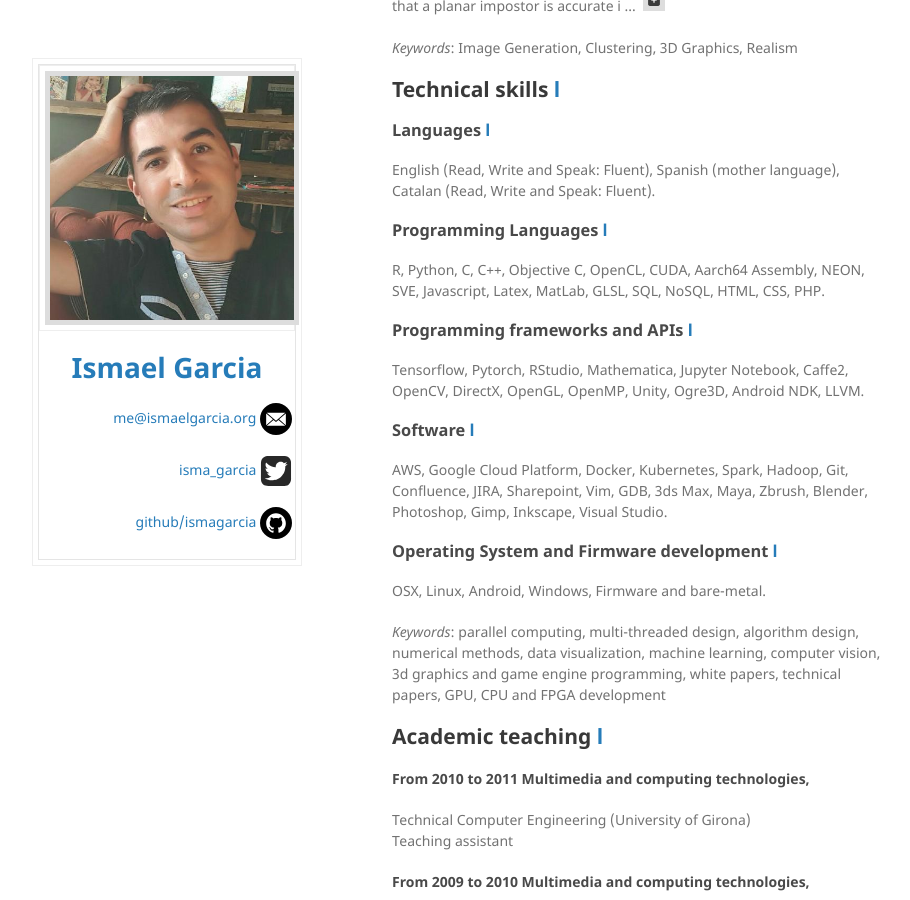
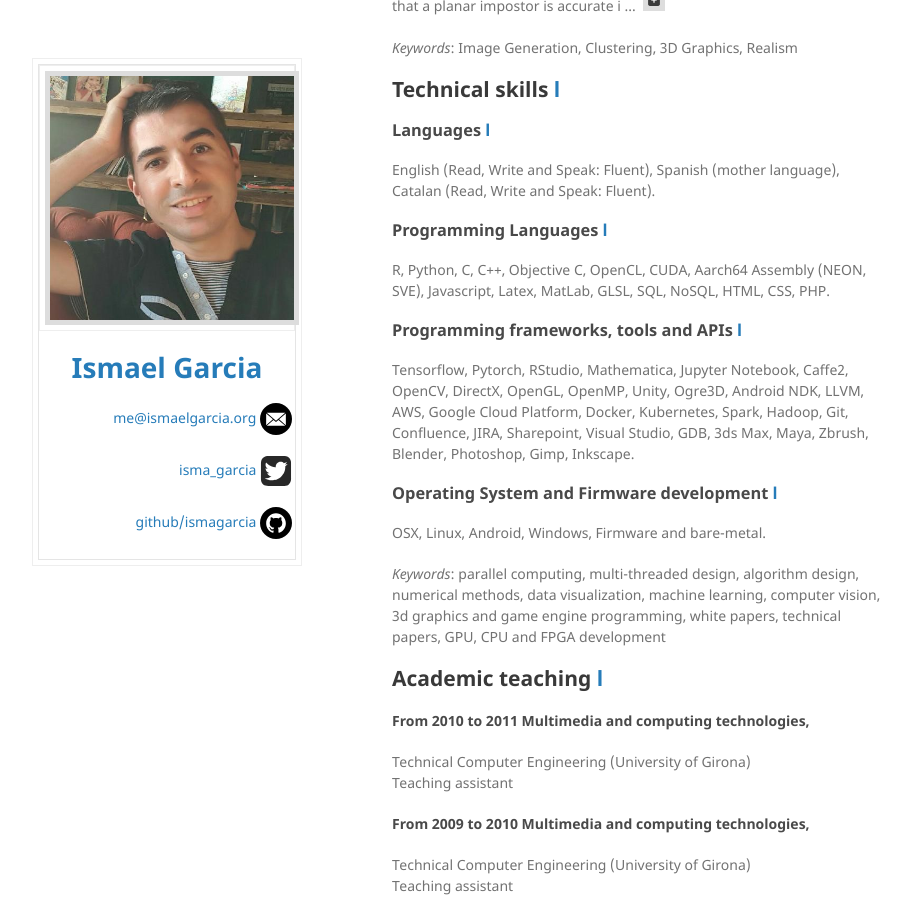
Before and after one commit to ismagarcia/me, a Jekyll site: the page built from index.md, in a window 1280 px wide and 900 px high, scrolled down 6807 px. Shown: the whole window, without its empty margins (178-1088 px from the left). Built offline with Jekyll 4.4.1, drawn with Linux system fonts in a browser that asks for light colours; nearby versions of some CDN libraries; the repository's description, which GitHub fills in, is left out.

Commit message:
Reorganising technical skills sections

```diff
--- a/index.md
+++ b/index.md
@@ -425,21 +425,19 @@ Spanish (mother language),
 Catalan (Read, Write and Speak: Fluent).
 
 ### Programming Languages [l](#programming-languages)
-R, Python, C, C++, Objective C, OpenCL, CUDA, Aarch64 Assembly, NEON, SVE, Javascript, Latex, MatLab, GLSL, SQL, NoSQL, HTML, CSS, PHP.
+R, Python, C, C++, Objective C, OpenCL, CUDA, Aarch64 Assembly (NEON, SVE), Javascript, Latex, MatLab, GLSL, SQL, NoSQL, HTML, CSS, PHP.
 
-### Programming frameworks and APIs [l](#programming-frameworks-and-apis)
+### Programming frameworks, tools and APIs [l](#programming-frameworks-tools-and-apis)
 
-Tensorflow, Pytorch, RStudio, Mathematica, Jupyter Notebook, Caffe2, OpenCV, DirectX, OpenGL, OpenMP, Unity, Ogre3D, Android NDK, LLVM.
-
-### Software [l](software)
-AWS, Google Cloud Platform, Docker, Kubernetes, Spark, Hadoop, Git, Confluence, JIRA, Sharepoint, Vim, GDB, 3ds Max, Maya, Zbrush, Blender, Photoshop, Gimp, Inkscape, Visual Studio.
+Tensorflow, Pytorch, RStudio, Mathematica, Jupyter Notebook, Caffe2, OpenCV, DirectX, OpenGL, OpenMP, Unity, Ogre3D, Android NDK, LLVM,
+AWS, Google Cloud Platform, Docker, Kubernetes, Spark, Hadoop, Git, Confluence, JIRA, Sharepoint, Visual Studio, GDB,
+3ds Max, Maya, Zbrush, Blender, Photoshop, Gimp, Inkscape.
 
 ### Operating System and Firmware development [l](#operating-system-and-firmware-development)
 
 OSX, Linux, Android, Windows, Firmware and bare-metal.
 
 _Keywords_: parallel computing, multi-threaded design, algorithm design, numerical methods, data visualization, machine learning, computer vision, 3d graphics and game engine programming, white papers, technical papers, GPU, CPU and FPGA development
-
 
 ## Academic teaching [l](#academic-teaching)
 
```
